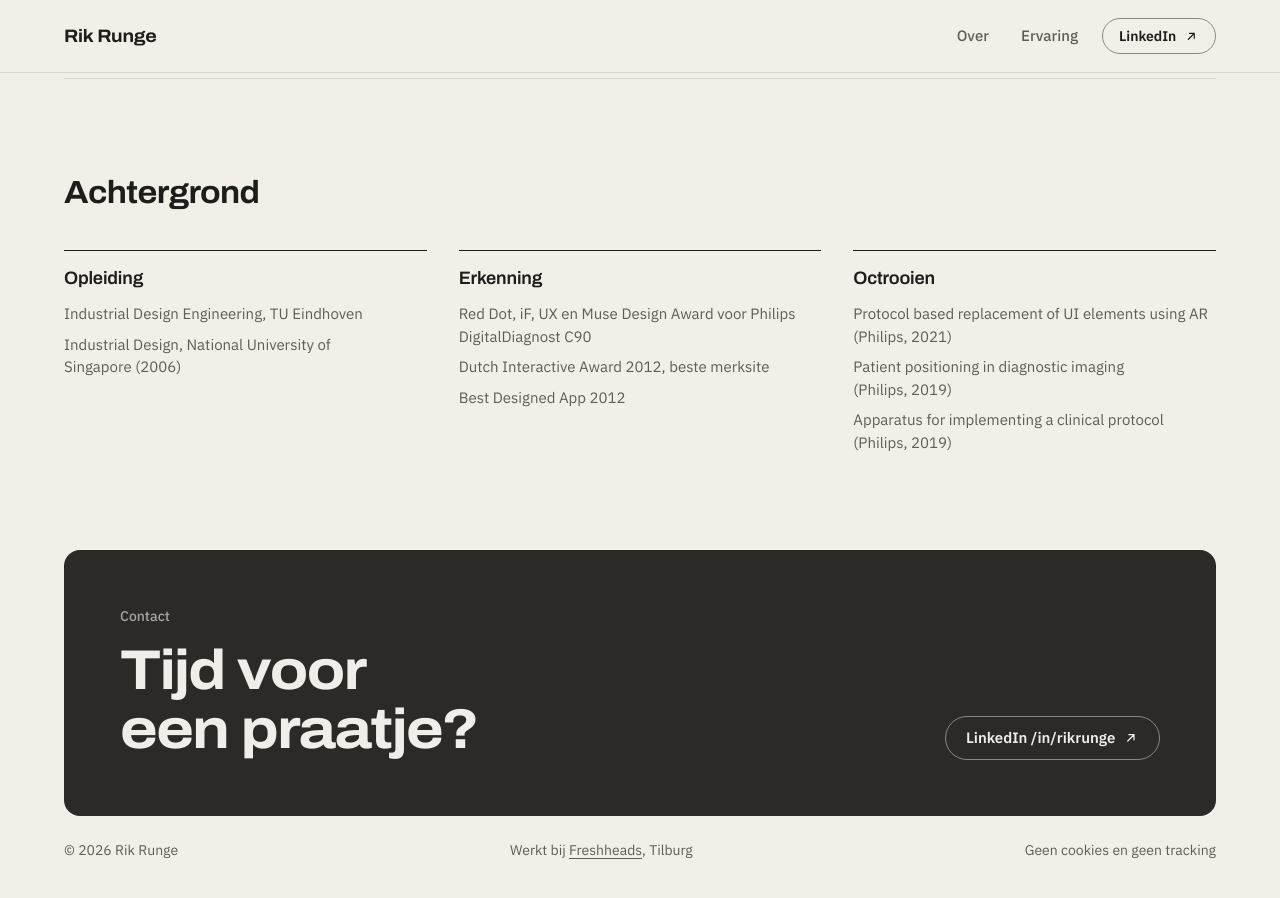
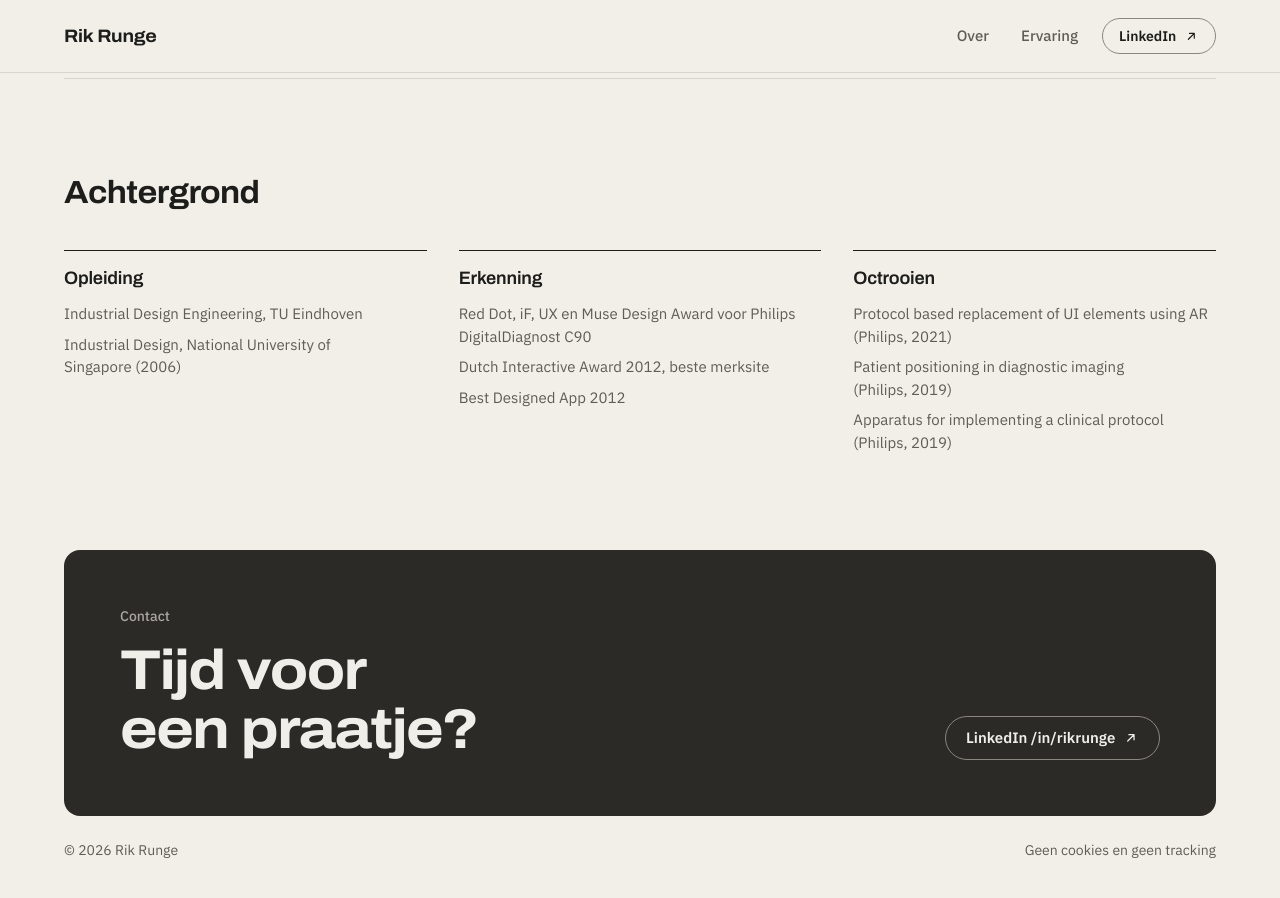
Before and after one commit to rikr-fh/portfolio, a Jekyll site: the page built from index.md, in a window 1280 px wide and 900 px high, scrolled down 1859 px. Built offline with Jekyll 4.4.1, drawn with Linux system fonts in a browser that asks for light colours.

Commit message:
Update footer.html

```diff
--- a/_includes/footer.html
+++ b/_includes/footer.html
@@ -1,5 +1,4 @@
 <footer class="wrap voet">
   <span>© {{ site.time | date: '%Y' }} {{ site.naam }}</span>
-  <span>Werkt bij <a href="{{ site.werkgever_link }}" rel="noopener">{{ site.werkgever }}</a>, {{ site.werkgever_plaats }}</span>
   <span>{{ site.voettekst }}</span>
 </footer>
```
